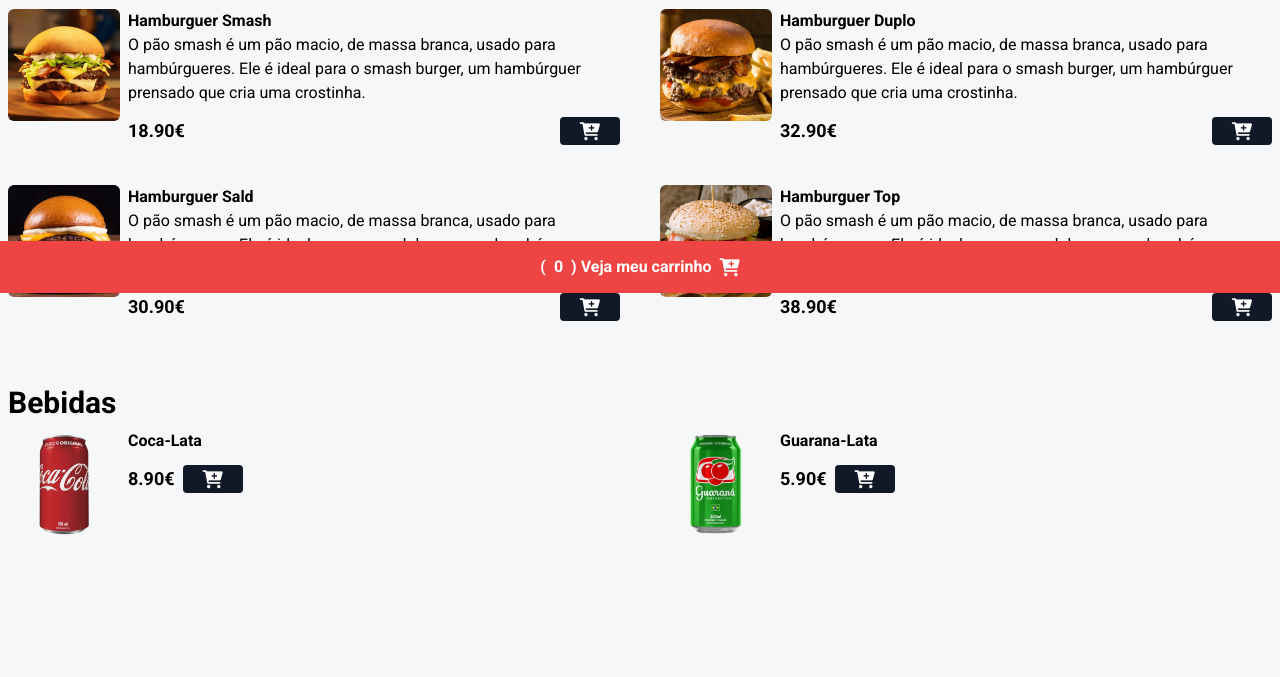
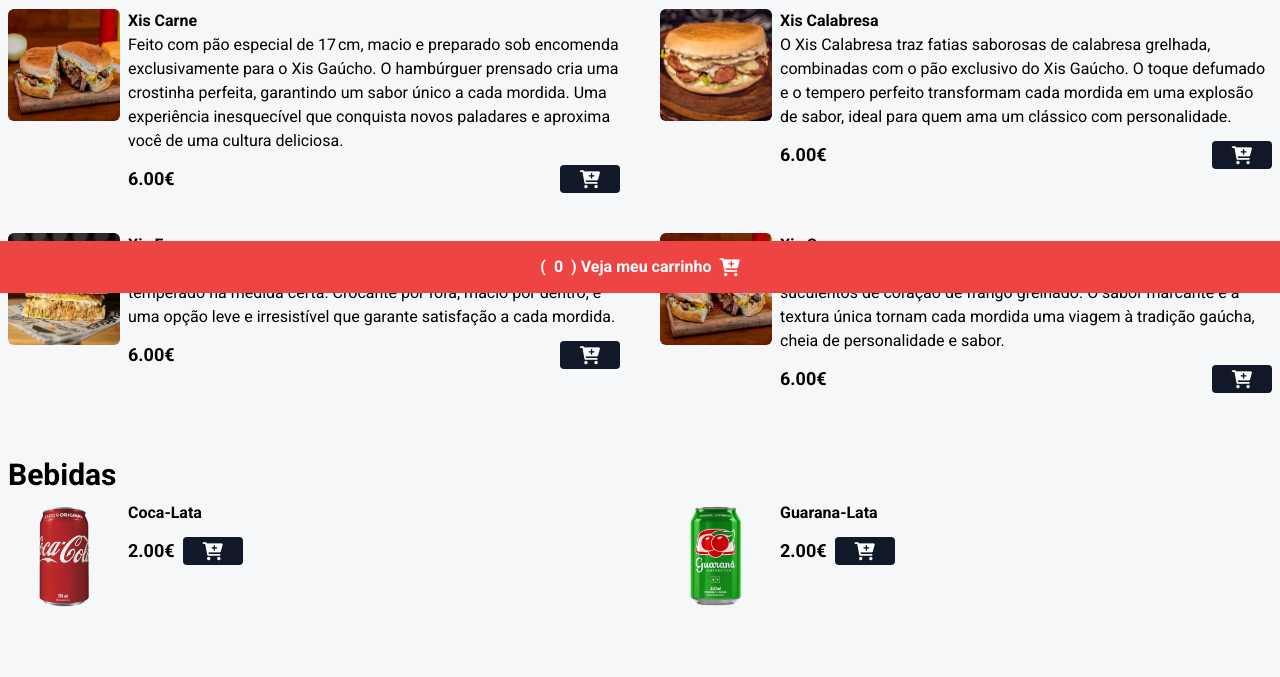
Before and after one commit to AndersonFrotaGoncalves/XisDoGaucho, a website: page index.html in a window 1280 px wide. Shown: the part 507-1184 px from the top of the page. Before the commit the page ends 1112 px from the top, so only its background shows below. Drawn offline with nearby package versions, Linux system fonts and the light colour scheme.

Commit message:
Mensagem do commit

```diff
--- a/index.html
+++ b/index.html
@@ -4,40 +4,40 @@
 <head>
   <meta charset="UTF-8" />
   <meta name="viewport" content="width=device-width, initial-scale=1.0" />
-  <link rel="stylesheet" type="text/css" href="https://cdn.jsdelivr.net/npm/toastify-js/src/toastify.min.css">
+  <link rel="stylesheet" type="text/css" href="https://cdn.jsdelivr.net/npm/toastify-js/src/toastify.min.css" />
   <link rel="stylesheet" href="https://cdnjs.cloudflare.com/ajax/libs/font-awesome/6.0.0-beta3/css/all.min.css"
     integrity="sha512-Fo3rlrZj/k7ujTnHg4CGR2D7kSs0v4LLanw2qksYuRlEzO+tcaEPQogQ0KaoGN26/zrn20ImR1DfuLWnOo7aBA=="
     crossorigin="anonymous" referrerpolicy="no-referrer" />
-    <meta property="og:type" content="website"/>
-    <meta property="og:title" content="Dev DevBurrguer - O melhor hamburguer da Regiao!"/>
-    <meta property="og:image" content="https://devburrguer.netlify.app/assets/hamb-1.png"/>
-    <meta property="og:description" content="O melhor hamburguer da Regiao!"/>
-    <meta property="og:site_name" content="DevBurrguer"/>
+  <meta property="og:type" content="website" />
+  <meta property="og:title" content="Xis do Gaúcho - O melhor Xis Gaúcho em Portugal!" />
+  <meta property="og:image" content="https://devburrguer.netlify.app/assets/hamb-1.png" />
+  <meta property="og:description" content="O melhor Xis Gaúcho em Portugal!" />
+  <meta property="og:site_name" content="Xis do Gaúcho" />
 
   <link rel="stylesheet" href="./styles/output.css" />
   <link rel="preconnect" href="https://fonts.googleapis.com" />
-  <link rel="preconnect" href="https://fonts.gstatic.com" crossorigin>
+  <link rel="preconnect" href="https://fonts.gstatic.com" crossorigin />
   <link
     href="https://fonts.googleapis.com/css2?family=Roboto:ital,wdth,wght@0,75..100,100..900;1,75..100,100..900&display=swap"
     rel="stylesheet" />
 
-  <title>DevBurguer</title>
+  <title>XIS GAÚCHO</title>
 </head>
 
 <body>
   <!--INICIO HEADER-->
   <header class="w-full h-[420px] bg-zinc-900 bg-home bg-cover bg-center">
     <div class="w-full h-full flex flex-col justify-center items-center">
-      <img src="./assets/hamb-1.png" alt="logo dev"
+      <img src="./assets/xis do gaucho.jpg" alt="logo dev"
         class="w-32 h-32 rounded-full shadow-lg hover:scale-110 duration-200" />
 
-      <h1 class="text-4xl mt-4 mb-2 font-bold text-white">DevBurguer</h1>
+      <h1 class="text-4xl mt-4 mb-2 font-bold text-white">XIS GAÚCHO</h1>
 
-      <span class="text-white font-medium">Rua dev 10, Portugal - Pt</span>
+      <span class="text-white font-medium">Av Dr de Sá carneiro N81, Tondela - Pt</span>
 
       <div class="bg-green-600 px-4 py-1 rounded-lg mt-5" id="date-span">
         <span class="text-white font-medium">
-          Seg á Dom - 18:00 as 23:00
+          Sex á Dom - 18:00 as 23:00
         </span>
       </div>
     </div>
@@ -46,32 +46,27 @@
 
   <h2 class="text-2xl md:text-3xl font-bold text-center mt-9 mb-6">
     Conheça o nosso menu
-
   </h2>
 
   <!--INICIO MENU-->
   <div id="menu">
-
     <main class="grid grid-cols-1 md:grid-cols-2 gap-7 md:gap-10 mx-auto max-w-7xl px-2 mb-16">
-
-
       <!--INICIO PRODUTO-->
       <div class="flex gap-2">
-        <img src="./assets/hamb-1.png" alt="Hamburguer Smash"
+        <img src="./assets/xis carne.jpg" alt="Hamburguer Smash"
           class="w-28 h-28 rounded-md hover:scale-110 hover:rotate-2 duration-300" />
 
         <div>
-          <p class="font-bold">Hamburguer Smash</p>
+          <p class="font-bold">Xis Carne</p>
           <p class="texte-sm">
-            O pão smash é um pão macio, de massa branca, usado para
-            hambúrgueres. Ele é ideal para o smash burger, um hambúrguer
-            prensado que cria uma crostinha.
+            Feito com pão especial de 17 cm, macio e preparado sob encomenda exclusivamente para o Xis Gaúcho. O
+            hambúrguer prensado cria uma crostinha perfeita, garantindo um sabor único a cada mordida. Uma experiência
+            inesquecível que conquista novos paladares e aproxima você de uma cultura deliciosa.
           </p>
 
           <div class="flex items-center gap-2 justify-between mt-3">
-            <p class="font-bold text-lg"> 18.90€</p>
+            <p class="font-bold text-lg">6.00€</p>
             <button class="bg-gray-900 px-5 rounded add-to-cart-btn" data-name="Hamburguer Smash" data-price="18.90">
-
               <i class="fa fa-cart-plus text-lg text-white"></i>
             </button>
           </div>
@@ -81,21 +76,20 @@
 
       <!--INICIO PRODUTO-->
       <div class="flex gap-2">
-        <img src="./assets/hamb-2.png" alt=" Hamburguer Duplo"
+        <img src="./assets/xis calabresa.jpg" alt=" Hamburguer Duplo"
           class="w-28 h-28 rounded-md hover:scale-110 hover:rotate-2 duration-300" />
 
         <div>
-          <p class="font-bold">Hamburguer Duplo</p>
+          <p class="font-bold">Xis Calabresa</p>
           <p class="texte-sm">
-            O pão smash é um pão macio, de massa branca, usado para
-            hambúrgueres. Ele é ideal para o smash burger, um hambúrguer
-            prensado que cria uma crostinha.
+            O Xis Calabresa traz fatias saborosas de calabresa grelhada, combinadas com o pão exclusivo do Xis Gaúcho. O
+            toque defumado e o tempero perfeito transformam cada mordida em uma explosão de sabor, ideal para quem ama
+            um clássico com personalidade.
           </p>
 
           <div class="flex items-center gap-2 justify-between mt-3">
-            <p class="font-bold text-lg"> 32.90€</p>
+            <p class="font-bold text-lg">6.00€</p>
             <button class="bg-gray-900 px-5 rounded add-to-cart-btn" data-name="Hamburguer Duplo" data-price="32.90">
-
               <i class="fa fa-cart-plus text-lg text-white"></i>
             </button>
           </div>
@@ -105,21 +99,19 @@
 
       <!--INICIO PRODUTO-->
       <div class="flex gap-2">
-        <img src="./assets/hamb-3.png" alt=" Hamburguer Duplo"
+        <img src="./assets/xis frango.jpg" alt=" Hamburguer Duplo"
           class="w-28 h-28 rounded-md hover:scale-110 hover:rotate-2 duration-300" />
 
         <div>
-          <p class="font-bold">Hamburguer Sald</p>
+          <p class="font-bold">Xis Frango</p>
           <p class="texte-sm">
-            O pão smash é um pão macio, de massa branca, usado para
-            hambúrgueres. Ele é ideal para o smash burger, um hambúrguer
-            prensado que cria uma crostinha.
+            No Xis Frango, o pão de 17 cm envolve peito de frango suculento e temperado na medida certa. Crocante por
+            fora, macio por dentro, é uma opção leve e irresistível que garante satisfação a cada mordida.
           </p>
 
           <div class="flex items-center gap-2 justify-between mt-3">
-            <p class="font-bold text-lg"> 30.90€</p>
+            <p class="font-bold text-lg">6.00€</p>
             <button class="bg-gray-900 px-5 rounded add-to-cart-btn" data-name="Hamburguer Sald" data-price="30.90">
-
               <i class="fa fa-cart-plus text-lg text-white"></i>
             </button>
           </div>
@@ -129,21 +121,20 @@
 
       <!--INICIO PRODUTO-->
       <div class="flex gap-2">
-        <img src="./assets/hamb-4.png" alt=" Hamburguer Duplo"
+        <img src="./assets/xis coracao.jpg" alt=" Hamburguer Duplo"
           class="w-28 h-28 rounded-md hover:scale-110 hover:rotate-2 duration-300" />
 
         <div>
-          <p class="font-bold">Hamburguer Top</p>
-          <p class="texte-sm">
-            O pão smash é um pão macio, de massa branca, usado para
-            hambúrgueres. Ele é ideal para o smash burger, um hambúrguer
-            prensado que cria uma crostinha.
+          <p class="font-bold">Xis Coracao</p>
+          <p class="texte-sm"> O Xis Coração combina o mesmo pão especial com
+            pedaços suculentos de coração de frango grelhado. O sabor marcante
+            e a textura única tornam cada mordida uma viagem à tradição
+            gaúcha, cheia de personalidade e sabor.
           </p>
 
           <div class="flex items-center gap-2 justify-between mt-3">
-            <p class="font-bold text-lg"> 38.90€</p>
+            <p class="font-bold text-lg">6.00€</p>
             <button class="bg-gray-900 px-5 rounded add-to-cart-btn" data-name="Hamburguer Top" data-price="38.90">
-
               <i class="fa fa-cart-plus text-lg text-white"></i>
             </button>
           </div>
@@ -152,17 +143,12 @@
       <!--FIM PRODUTO-->
     </main>
 
-
-
     <div class="mx-auto max-w-7xl px-2 my-2">
-      <h2 class="font-bold text-3xl">
-        Bebidas
-      </h2>
+      <h2 class="font-bold text-3xl">Bebidas</h2>
     </div>
 
     <!--GRID BEBIDAS-->
     <div class="grid grid-cols-1 md:grid-cols-2 gap-7 md:gap-10 mx-auto max-w-7xl px-2 mb-16" id="menu">
-
       <!-- BEBIDA ITEM -->
       <div class="flex gap-2 w-full">
         <img src="./assets/refri-1.png" alt=" Coca-Lata"
@@ -172,16 +158,14 @@
           <p class="font-bold">Coca-Lata</p>
 
           <div class="flex items-center gap-2 justify-between mt-3">
-            <p class="font-bold text-lg"> 8.90€</p>
+            <p class="font-bold text-lg">2.00€</p>
             <button class="bg-gray-900 px-5 rounded add-to-cart-btn" data-name="Coca-Lata" data-price="8.90">
-
               <i class="fa fa-cart-plus text-lg text-white"></i>
             </button>
           </div>
         </div>
       </div>
       <!-- BEBIDA FIM-->
-
 
       <!-- BEBIDA ITEM -->
       <div class="flex gap-2 w-full">
@@ -192,21 +176,17 @@
           <p class="font-bold">Guarana-Lata</p>
 
           <div class="flex items-center gap-2 justify-between mt-3">
-            <p class="font-bold text-lg"> 5.90€</p>
+            <p class="font-bold text-lg">2.00€</p>
             <button class="bg-gray-900 px-5 rounded add-to-cart-btn" data-name="Guarana-Lata" data-price="5.90">
-
               <i class="fa fa-cart-plus text-lg text-white"></i>
             </button>
           </div>
         </div>
       </div>
       <!-- BEBIDA FIM-->
-
-
     </div>
 
     <!--FIM GRID BEBIDAS-->
-
   </div>
   <!--FIM MENU-->
 
@@ -220,28 +200,30 @@
         <!-- Itens do carrinho serão inseridos aqui via JS -->
       </div>
 
-      <p class="font-bold">Total: <span id="cart-total">0.00</span> </p>
+      <p class="font-bold">Total: <span id="cart-total">0.00</span></p>
 
       <p class="font-bold mt-4">Endereço de entrega:</p>
       <input type="text" placeholder="Digite seu endereço completo..." id="address"
         class="w-full border p-1 rounded my-1" />
 
-      <p class="text-red-500 hidden" id="address-warn">Digite seu endereço completo!</p>
+      <p class="text-red-500 hidden" id="address-warn">
+        Digite seu endereço completo!
+      </p>
 
       <div class="flex items-center justify-between mt-5 w-full">
         <button id="close-modal-btn">Fechar</button>
-        <button id="checkout-btn" class="bg-green-500 text-white px-4 py-1 rounded">Finalizar pedido</button>
+        <button id="checkout-btn" class="bg-green-500 text-white px-4 py-1 rounded">
+          Finalizar pedido
+        </button>
       </div>
     </div>
   </div>
   <!--FIM MODAL CART -->
 
-
   <!--BUTTON CART FOOTER-->
   <footer class="w-full bg-red-500 py-3 fixed bottom-0 z-40 flex items-center justify-center">
     <button class="flex items-center gap-2 text-white font-bold" id="cart-btn">
-      (<span id="cart-count">0</span>)
-      Veja meu carrinho
+      (<span id="cart-count">0</span>) Veja meu carrinho
       <i class="fa fa-cart-plus text-lg text-white"></i>
     </button>
   </footer>
--- a/script.js
+++ b/script.js
@@ -189,7 +189,7 @@ updateCartModal();
 function checkRestaurantOpen() {
     const data = new Date();
     const hora = data.getHours();
-    return hora >= 18 && hora < 23;
+    return hora >= 17 && hora < 23;
 }
 
 const spanItem = document.getElementById("date-span")
```
Also changed, not shown: assets/81v2RTviubL.jpg (added), assets/padrao-gc-42.jpg (added), assets/xis calabresa.jpg (added), assets/xis carne.jpg (added), assets/xis coracao.jpg (added), assets/xis do gaucho.jpg (added), assets/xis frango.jpg (added).
